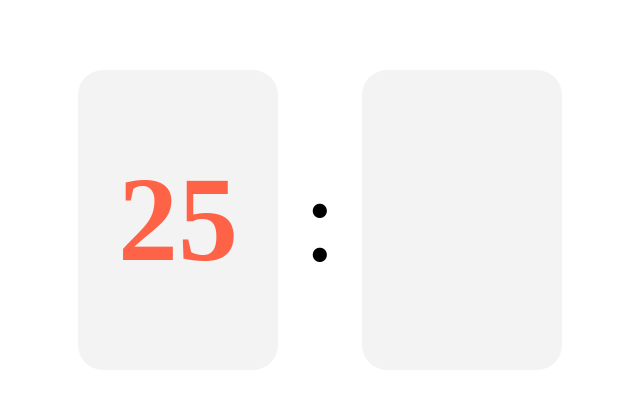
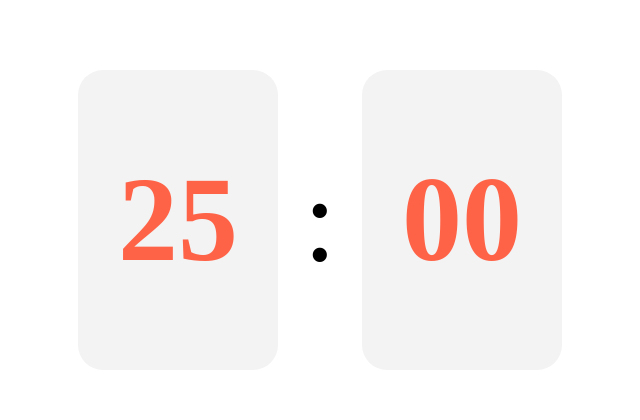
Before and after one commit to MARUNGs/react-clock, a React (Create React App) app: page / in a window 1280 px wide. Shown: the part 274-694 px from the top of the page, without its empty margins (320-960 px from the left). Built offline with nearby package versions, Linux system fonts and the light colour scheme.

Commit message:
타이머 기능 개선

```diff
--- a/src/atoms.ts
+++ b/src/atoms.ts
@@ -1,11 +1,33 @@
-import { atom } from "recoil";
+import { atom, selector } from "recoil";
 
-export const hour = atom<number>({
+export const hourState = atom<number>({
   key: "hour",
   default: 25,
 });
 
-export const minute = atom<number>({
+export const minuteState = atom<number>({
   key: "minute",
   default: 0,
 });
+
+export const hourSelector = selector<number>({
+  key: "hourSelector",
+  get: ({ get }) => {
+    const hour = get(hourState);
+    return hour;
+  },
+  set: ({ set }, newHour) => {
+    set(hourState, newHour);
+  },
+});
+
+export const minuteSelector = selector<number>({
+  key: "minuteSelector",
+  get: ({ get }) => {
+    const minute = get(minuteState);
+    return minute;
+  },
+  set: ({ set }, newMinute) => {
+    set(minuteState, newMinute);
+  },
+});
--- a/src/screens/Pomodoro.tsx
+++ b/src/screens/Pomodoro.tsx
@@ -1,8 +1,8 @@
 import styled from "styled-components";
 import { motion } from "framer-motion";
-import { useState } from "react";
+import { useEffect, useState } from "react";
 import { useRecoilState } from "recoil";
-import { hour, minute } from "../atoms";
+import { hourSelector, minuteSelector } from "../atoms";
 
 // styled + motion
 const Title = styled.h1`
@@ -54,6 +54,18 @@ const Minute = styled.div`
 
   background-color: #f3f3f3;
   border-radius: 25px;
+
+  // 수평정렬
+  display: flex;
+  justify-content: center;
+  align-items: center;
+
+  span {
+    color: tomato;
+    font-size: 120px;
+    font-weight: 800;
+    text-align: center;
+  }
 `;
 
 const BtnWrapper = styled.div`
@@ -88,24 +100,52 @@ const boxVars = {
 
 // main
 function Pomodoro() {
-  const [playFlag, setPlayFlag] = useState(true);
-  const [hours, setHours] = useRecoilState(hour);
-  const [minutes, setMinutes] = useRecoilState(minute);
+  const [playFlag, setPlayFlag] = useState(false);
+  const [hour, setHour] = useRecoilState(hourSelector);
+  const [minute, setMinute] = useRecoilState(minuteSelector);
 
-  // function
-  const onChangePlayIcon = () => setPlayFlag((flag) => !flag);
+  // 버튼을 클릭하면 play 아이콘이 바뀌어야 한다.
+  // 그리고 1초 뒤에 59초가 되어야 한다.
+  const onChangePlayIcon = () => {
+    let flag = !playFlag;
+    setPlayFlag(flag);
+
+    // 0초일 경우엔 60 - 1 을 수행하도록 한다.
+    flag && Timer();
+  };
+
+  function Timer() {
+    setTimeout(() => {
+      // 분
+      minute !== 0 ? setMinute(minute - 1) : setMinute(59);
+      // 시
+      hour !== 0 && minute === 0 && setHour(hour - 1);
+    }, 1000);
+  }
+
+  // 최초 한번은 실행되는데, play가 되어야지만 수행되어야 한다.
+  useEffect(() => {
+    if (playFlag) {
+      // 1초동안 수행해야 함.
+      setTimeout(() => {
+        Timer();
+      }, 1000);
+    }
+  }, [minute]);
 
   return (
     <>
       <Title>Pomodoro</Title>
       <Wrapper>
         <Hour>
-          <span>{hours}</span>
+          <span>{hour}</span>
         </Hour>
         <Division>
           <span>:</span>
         </Division>
-        <Minute />
+        <Minute>
+          <span>{minute === 0 ? "0" + minute : minute}</span>
+        </Minute>
       </Wrapper>
 
       <BtnWrapper>
@@ -115,7 +155,7 @@ function Pomodoro() {
           whileHover="hover"
           whileTap="click"
         >
-          {playFlag ? (
+          {!playFlag ? (
             <SvgButton
               fill="white"
               viewBox="0 0 20 20"
```
